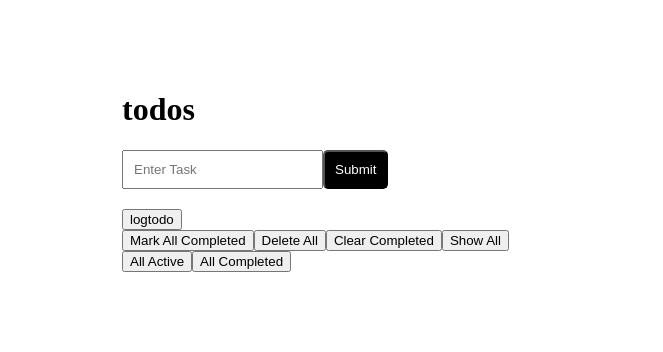
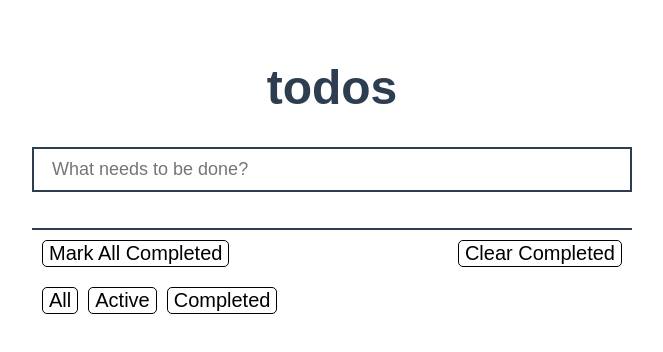
Before and after one commit to satabdiglobalyhub/TodoList, a Vue app: page / in a window 1280 px wide. Shown: the top 352 px of the page, without its empty margins (308-971 px from the left). Built offline with nearby package versions, Linux system fonts and the light colour scheme.

Commit message:
EOD:02/21

```diff
--- a/src/App.vue
+++ b/src/App.vue
@@ -1,48 +1,62 @@
 <template>
   <div class="container">
-    <Form />
-    <TodoList />
+    <h1 class="title">todos</h1>
+    <Form @updatedTodoList="updatedTodoList" />
+    <TodoList :todosList="todosList" />
     <Buttons />
   </div>
 </template>
 
 <script>
-import { ref, defineComponent } from "vue";
 import Form from "./components/Form.vue";
 import Buttons from "./components/Buttons.vue";
 import TodoList from "./components/TodoList.vue";
 
-export default defineComponent({
+export default {
   components: {
     Form,
     Buttons,
     TodoList,
   },
-});
+  data() {
+    return {
+      todosList: [],
+    };
+  },
+  mounted() {
+    this.logtodo();
+  },
+  methods: {
+    logtodo() {
+      const savedTodos = localStorage.getItem("todos");
+      if (savedTodos) {
+        this.todosList = JSON.parse(savedTodos);
+      }
+    },
+    updatedTodoList() {
+      this.logtodo();
+    },
+  },
+};
 </script>
 
 <style>
+* {
+  box-sizing: border-box;
+}
+#app {
+  font-family: Arial, Helvetica, sans-serif;
+  color: #2c3e50;
+  margin-top: 60px;
+  font-size: 24px;
+}
 .container {
-  max-width: 420px;
-  margin: 30px auto;
-  background: white;
-  text-align: left;
-  padding: 40px;
-  border-radius: 10px;
+  max-width: 600px;
+  margin: 0 auto;
 }
-.done {
-  text-decoration: line-through;
-}
-form {
-  margin-bottom: 20px;
-}
-.input {
-  padding: 10px;
-}
-.submit {
-  background: black;
-  color: white;
-  border-radius: 5px;
-  padding: 10px;
+.title {
+  margin-top: 50px;
+  display: flex;
+  justify-content: center;
 }
 </style>
--- a/src/components/Buttons.vue
+++ b/src/components/Buttons.vue
@@ -1,10 +1,17 @@
 <template>
-  <button @click="markAllDone">Mark All Completed</button>
-  <button @click="deleteAll">Delete All</button>
-  <button @click="removeCompleted">Clear Completed</button>
-  <button @click="showAllTodo">Show All</button>
-  <button @click="showActiveTodo">All Active</button>
-  <button @click="showCompletedTodo">All Completed</button>
+  <div>
+    <div class="buttons-complete">
+      <button @click="markAllDone">Mark All Completed</button>
+      <button @click="removeCompleted" class="buttons-complete--clear">
+        Clear Completed
+      </button>
+    </div>
+    <div class="buttons-show">
+      <button @click="showAllTodo">All</button>
+      <button @click="showActiveTodo">Active</button>
+      <button @click="showCompletedTodo">Completed</button>
+    </div>
+  </div>
 </template>
 
 <script>
@@ -63,4 +70,35 @@ export default {
 };
 </script>
 
-<style></style>
+<style>
+.buttons-complete {
+  padding: 10px;
+  display: flex;
+  justify-content: space-between;
+  color: black;
+}
+.buttons-complete button {
+  font-size: 20px;
+  border: 1px solid black;
+  border-radius: 5px;
+  background-color: white;
+}
+.buttons-show {
+  padding: 10px;
+  display: flex;
+  justify-content: flex-start;
+}
+.buttons-show button {
+  margin-right: 10px;
+  font-size: 20px;
+  border: 1px solid black;
+  border-radius: 5px;
+  background-color: white;
+}
+
+.buttons-complete button:hover,
+.buttons-show button:hover {
+  color: white;
+  background-color: black;
+}
+</style>
--- a/src/components/Form.vue
+++ b/src/components/Form.vue
@@ -1,45 +1,57 @@
 <template>
+  <div class="form">
     <form @submit.prevent="addNewTodo">
-    <label><h1>todos</h1> </label>
       <input
         type="text"
         name="newTodo"
         v-model="newTodo"
-      placeholder="Enter Task"
-      class="input"
+        placeholder="What needs to be done?"
+        class="todo-input"
         required
       />
-    <button class="submit">Submit</button>
     </form>
-  <div></div>
+  </div>
 </template>
 
 <script>
-import { ref } from "vue";
-
 export default {
-  setup() {
-    const newTodo = ref("");
-    const todos = ref([]);
-
-    function addNewTodo() {
-      todos.value.push({
+  data() {
+    return {
+      newTodo: "",
+      todos: {},
+    };
+  },
+  methods: {
+    addNewTodo() {
+      this.todos={
         id: Date.now(),
         done: false,
-        content: newTodo.value,
-      });
-      newTodo.value = "";
-      saveData();
-    }
-    function saveData() {
-      localStorage.setItem("todos", JSON.stringify(todos.value));
-    }
-
-    return {
-      newTodo,
-      todos,
-      addNewTodo,
+        content: this.newTodo,
       };
+      this.newTodo = "";
+      this.saveData();
+      this.$emit("updatedTodoList");
+    },
+    saveData() {
+      const todosLists = localStorage.getItem(
+        "todos",
+        JSON.stringify(this.todos)
+      );
+      console.log(todosLists);
+      todosLists.push(this.todos);
+      console.log(updatedTodos);
+      localStorage.setItem("todos", JSON.stringify(updatedTodos));
+    },
   },
 };
 </script>
+
+<style>
+.todo-input {
+  width: 100%;
+  padding: 10px 18px;
+  font-size: 18px;
+  margin-bottom: 16px;
+  border: 2px solid #2c3e50;
+}
+</style>
--- a/src/components/TodoList.vue
+++ b/src/components/TodoList.vue
@@ -1,63 +1,47 @@
 <template>
-  <div>
-    <button @click="logtodo">logtodo</button>
+  <div class="list">
+    <ul v-if="todosList.length">
+      <li v-for="(todo, index) in todosList" :key="index" class="todo">
+        <h3 :class="{ done: todo.done }" @dblclick="editTodo(todo)">
+          {{ todo.content }}
+          <button @click="todoCompleted(todo)">Completed</button>
+          <button @click="removeTodo(index)">Delete</button>
+        </h3>
+      </li>
+    </ul>
   </div>
-  <ul v-if="Newtodos.length">
-    <li v-for="(todo, index) in Newtodos" :key="index" class="todo">
-      <h3 :class="{ done: todo.done }" @dblclick="editTodo(todo)">
-        {{ todo.content }}
-        <button @click="toggleDone(todo)">Completed</button>
-        <button @click="removeTodo(index)">Delete</button>
-      </h3>
-    </li>
-  </ul>
 </template>
 
 <script>
 export default {
-  setup() {
-    let todos = "";
-    let Newtodos = [];
-
-    function logtodo() {
-      todos = localStorage.getItem("todos");
-      const obj = JSON.parse(todos);
-      let list = [];
-      for (let i = 0; i < obj.length; i++) {
-        console.log(obj[i].content);
-        list.push(obj[i].content);
-      }
-      return list;
-
-      const length = Object.keys(obj).length;
-      console.log(length);
-    }
-
-    function toggleDone(todo) {
+  props: {
+    todosList: Array,
+  },
+  data() {
+    return {
+      todos: "",
+      Newtodos: [],
+    };
+  },
+  methods: {
+    todoCompleted(todo) {
       todo.done = !todo.done;
-    }
-
-    function removeTodo(index) {
-      Newtodos.splice(index, 1);
-    }
-
-    function editTodo(todo) {
+    },
+    removeTodo(index) {},
+    editTodo(todo) {
       const newContent = prompt("Enter new content", todo.content);
       if (newContent !== null && newContent !== "") {
         todo.content = newContent;
       }
-    }
-
-    return {
-      todos,
-      Newtodos,
-      logtodo,
-      toggleDone,
-      removeTodo,
-      editTodo,
-    };
+    },
   },
+  computed: {},
 };
 </script>
 
-<style></style>
+<style>
+.list {
+  padding: 10px;
+  border-bottom: 2px solid #2c3e50;
+}
+</style>
```
Lines whose indentation alone changed are shown as unchanged.
